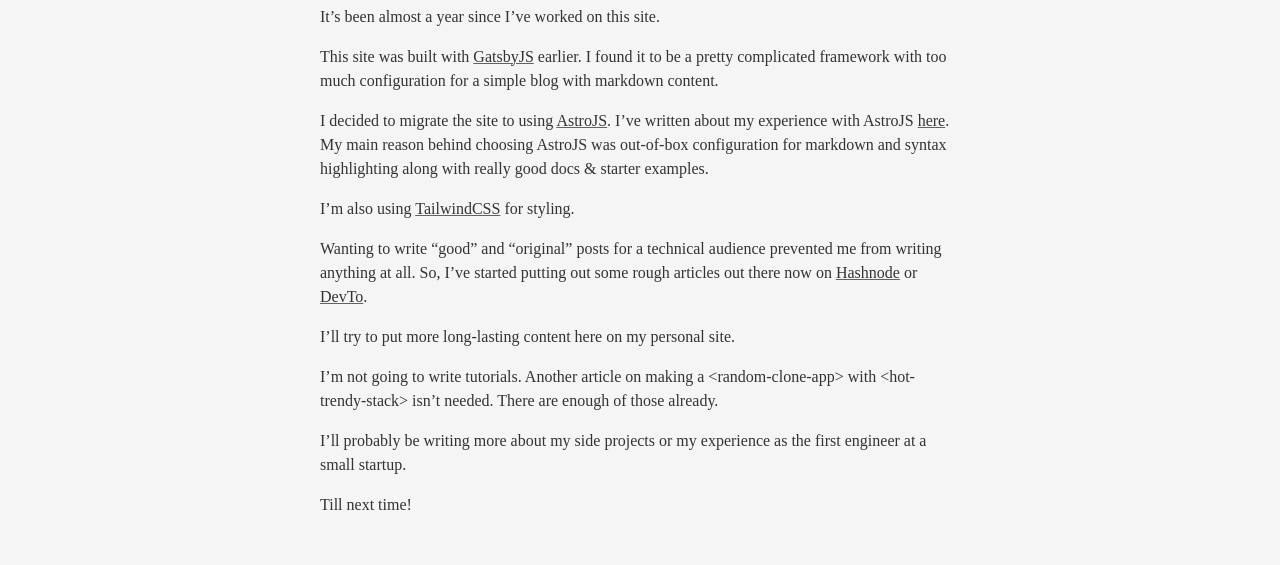
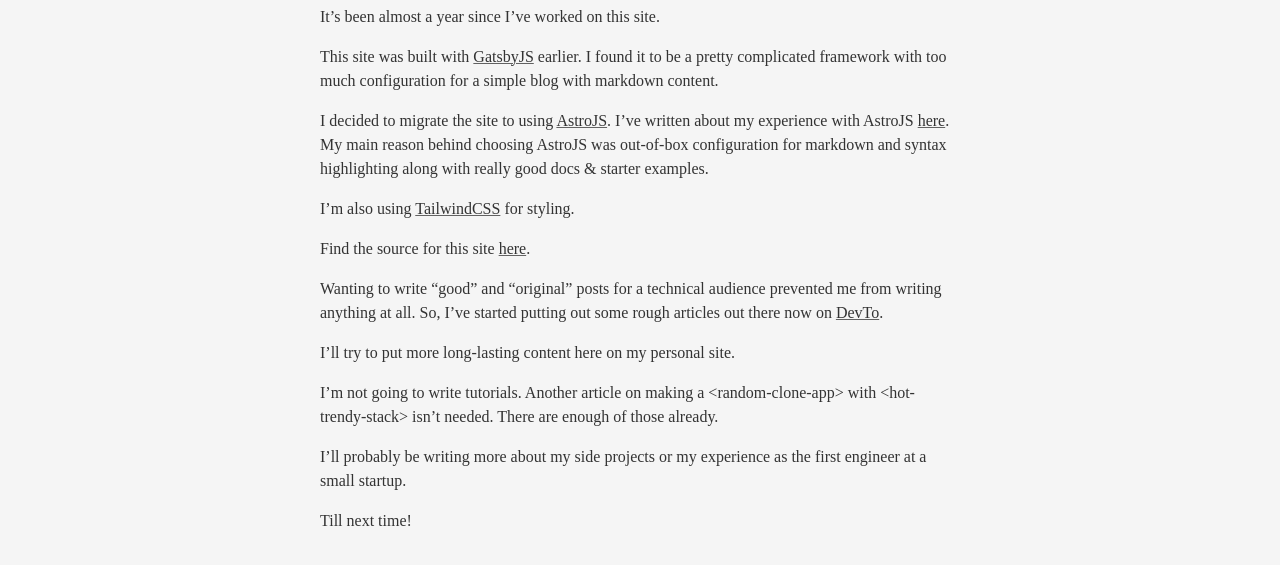
Before and after one commit to tinfoil-knight/tinfoil-knight.github.io, an Astro site: page /posts/01 in a window 1280 px wide. Shown: the part 147-712 px from the top of the page. Built offline with nearby package versions, Linux system fonts and the light colour scheme; Astro itself is replaced by a stand-in of ours; a web font is replaced by a local one.

Commit message:
update first post

```diff
--- a/src/layouts/Post.astro
+++ b/src/layouts/Post.astro
@@ -5,6 +5,8 @@
 
 <Base title={"Kunal's | " + content.title}>
 <div class=" custom-md">
+<!-- Uncomment this to make all links open in new tab -->
+<!-- <base target="_blank"> -->
 <h1 class="text-2xl mb-6">{content.title}</h1>
 <article class="space-y-4">
     <slot />
--- a/src/pages/posts/01.md
+++ b/src/pages/posts/01.md
@@ -12,7 +12,9 @@
 
 I'm also using [TailwindCSS](https://tailwindcss.com/) for styling.
 
-Wanting to write “good” and “original” posts for a technical audience prevented me from writing anything at all. So, I've started putting out some rough articles out there now on [Hashnode](https://hashnode.com/) or [DevTo](https://dev.to/).
+Find the source for this site [here](https://github.com/tinfoil-knight/tinfoil-knight.github.io).
+
+Wanting to write “good” and “original” posts for a technical audience prevented me from writing anything at all. So, I've started putting out some rough articles out there now on [DevTo](https://dev.to/tinfoil_knight).
 
 I'll try to put more long-lasting content here on my personal site.
 
```
